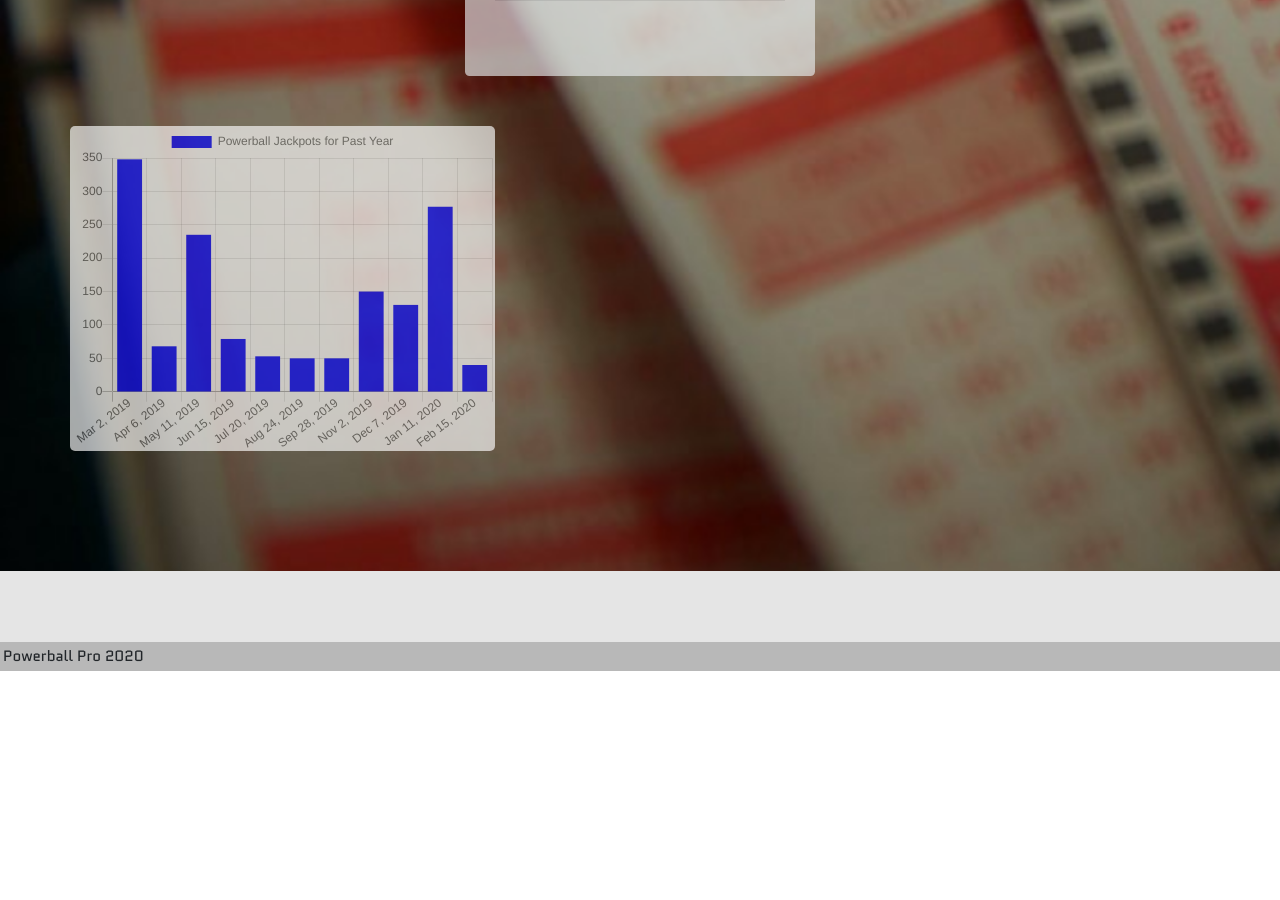
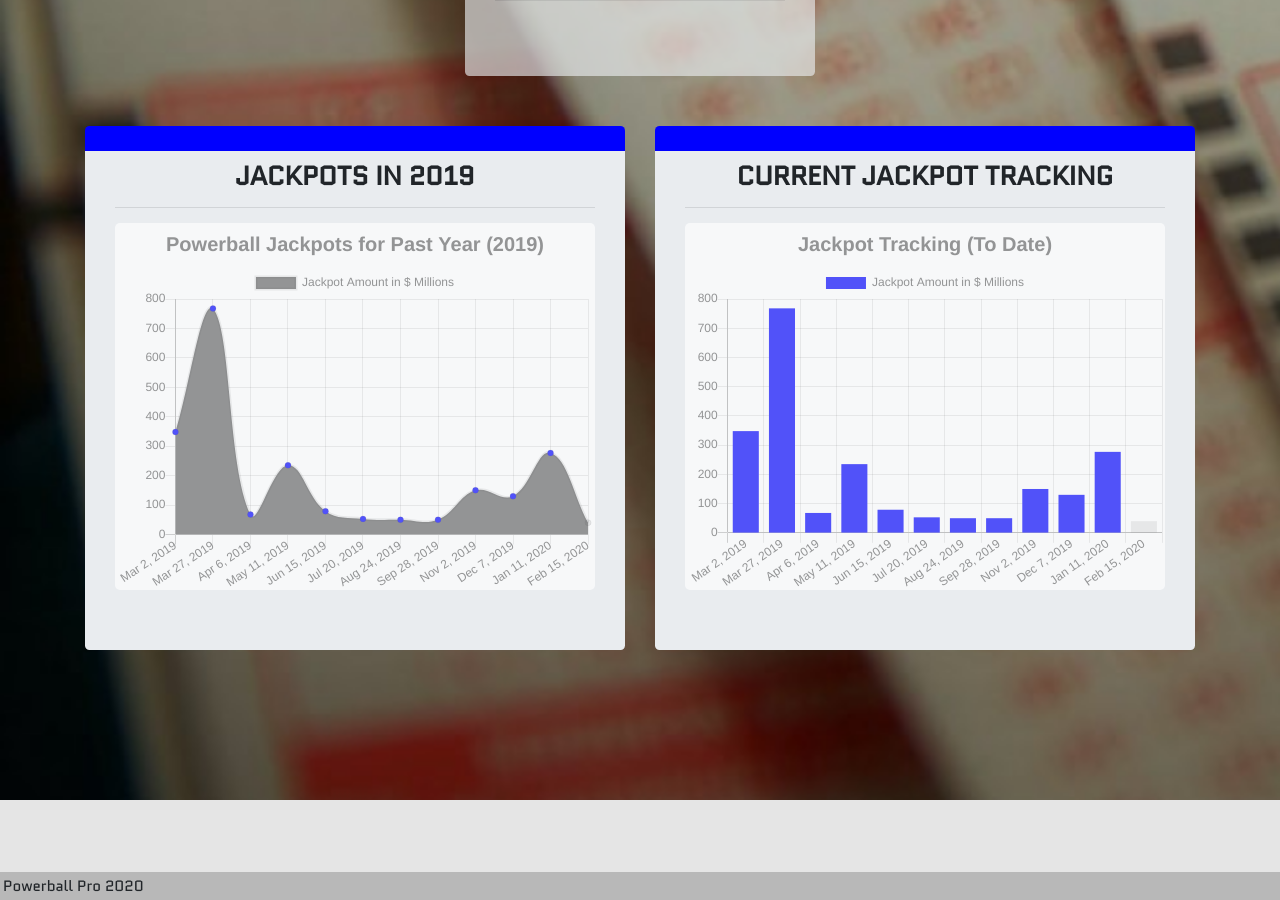
Before and after one commit to JuanCodeAtATime/powerballer, a React (Create React App) app in the folder client/: page /landing in a window 1280 px wide. Shown: the part 960-1860 px from the top of the page. Before the commit the page ends 1631 px from the top, so only its background shows below. Built offline with nearby package versions, Linux system fonts and the light colour scheme; no server answers.

Commit message:
Data visualization features complete for hardcoding.  Need to write scripts for dynamic API data.

```diff
--- a/client/src/components/Chart/index.js
+++ /dev/null
@@ -1,61 +0,0 @@
-import React, { Component } from 'react';
-import { Bar } from 'react-chartjs-2';
-
-
-
-class Chart extends Component {
-
-    constructor(props) {
-        super(props);
-        this.state = {
-            chartData: {
-
-                labels: ['Mar 2, 2019', 'Apr 6, 2019', 'May 11, 2019', 'Jun 15, 2019', 'Jul 20, 2019', 'Aug 24, 2019',
-                    'Sep 28, 2019', 'Nov 2, 2019', 'Dec 7, 2019',
-                    'Jan 11, 2020', 'Feb 15, 2020'
-                ],
-                datasets: [
-
-                    {
-
-                        label: 'Powerball Jackpots for Past Year',
-                        data: [
-                            348, //Mar 2
-                            68,  //Apr 6
-                            235,  //May 11
-                            79,  //Jun 15
-                            53,  //Jul 20
-                            50, //AUg 24
-                            50, //Sep 28
-                            150, //Nov 2
-                            130, //Dec 7
-                            277, //Jan 11
-                            40, //Feb 15
-                        ],
-
-                        backgroundColor: ['blue', 'blue', 'blue', 'blue',
-                            'blue', 'blue', 'blue', 'blue',
-                            'blue', 'blue', 'blue']
-                    }
-                ]
-            }
-
-        }
-    }
-
-    render() {
-        return (
-
-            <div className="chart" style={{ backgroundColor: "white", opacity: ".65", borderRadius: "5px" }}>
-                <Bar
-                    data={this.state.chartData}
-                    width={425}
-                    height={325}
-                />
-            </div>
-
-        )
-    }
-}
-
-export default Chart;
--- /dev/null
+++ b/client/src/components/Jackpotchart/index.js
@@ -0,0 +1,91 @@
+import React, { Component } from 'react';
+import { Bar } from 'react-chartjs-2';
+
+
+
+class Jackpotchart extends Component {
+
+    constructor(props) {
+        super(props);
+        this.state = {
+            chartData: {}
+
+        };
+
+    }
+
+    componentWillMount() {
+        this.getChartData();
+
+    }
+
+    getChartData() {
+        //AJAX calls here
+        this.setState({
+            chartData: {
+                labels:
+                    [
+                        'Mar 2, 2019', 'Mar 27, 2019', 'Apr 6, 2019', 'May 11, 2019', 'Jun 15, 2019', 'Jul 20, 2019', 'Aug 24, 2019',
+                        'Sep 28, 2019', 'Nov 2, 2019', 'Dec 7, 2019',
+                        'Jan 11, 2020', 'Feb 15, 2020'
+                    ],
+                datasets: [
+
+                    {
+                        label: 'Jackpot Amount in $ Millions',
+                        data: [
+                            348, //Mar 2,
+                            768, //Mar 27
+                            68,  //Apr 6
+                            235,  //May 11
+                            79,  //Jun 15
+                            53,  //Jul 20
+                            50, //AUg 24
+                            50, //Sep 28
+                            150, //Nov 2
+                            130, //Dec 7
+                            277, //Jan 11
+                            40, //Feb 15
+                        ],
+
+                        backgroundColor: [
+                            'blue', 'blue', 'blue', 'blue',
+                            'blue', 'blue', 'blue', 'blue',
+                            'blue', 'blue', 'blue'
+                        ]
+                    }
+                ]
+            }
+        })
+    }
+
+
+
+    render() {
+        return (
+
+            <div className="chart" style={{ backgroundColor: "white", opacity: ".65", borderRadius: "5px" }}>
+                <Bar
+                    data={this.state.chartData}
+                    width={425}
+                    height={325}
+                    options={{
+                        title: {
+                            display: true,
+                            text: 'Jackpot Tracking (To Date)',
+                            fontSize: 20
+                        },
+                        legend: {
+                            display: true,
+                            position: 'top',
+                            fontColor: '000'
+                        }
+                    }}
+                />
+            </div>
+
+        )
+    }
+}
+
+export default Jackpotchart;
--- /dev/null
+++ b/client/src/components/PastYrData/index.js
@@ -0,0 +1,92 @@
+import React, { Component } from 'react';
+import { Line, Bar } from 'react-chartjs-2';
+
+
+
+class PastYrData extends Component {
+
+    constructor(props) {
+        super(props);
+        this.state = {
+            chartData: {}
+
+        };
+
+    }
+
+    componentWillMount() {
+        this.getPastYrData();
+
+    }
+
+    getPastYrData() {
+        //AJAX calls here
+        this.setState({
+            chartData: {
+                labels:
+                    [
+                        'Mar 2, 2019', 'Mar 27, 2019', 'Apr 6, 2019', 'May 11, 2019', 'Jun 15, 2019', 'Jul 20, 2019', 'Aug 24, 2019',
+                        'Sep 28, 2019', 'Nov 2, 2019', 'Dec 7, 2019',
+                        'Jan 11, 2020', 'Feb 15, 2020'
+                    ],
+                datasets: [
+
+                    {
+                        label: 'Jackpot Amount in $ Millions',
+                        data: [
+                            348, //Mar 2,
+                            768, //Mar 27
+                            68,  //Apr 6
+                            235,  //May 11
+                            79,  //Jun 15
+                            53,  //Jul 20
+                            50, //AUg 24
+                            50, //Sep 28
+                            150, //Nov 2
+                            130, //Dec 7
+                            277, //Jan 11
+                            40, //Feb 15
+                        ],
+
+                        backgroundColor: [
+                            'blue', 'blue', 'blue', 'blue',
+                            'blue', 'blue', 'blue', 'blue',
+                            'blue', 'blue', 'blue'
+                        ]
+                    }
+                ]
+            }
+        })
+    }
+
+
+
+    render() {
+        return (
+
+            <div className="chart" style={{ backgroundColor: "white", opacity: ".65", borderRadius: "5px" }}>
+                <Line
+                    data={this.state.chartData}
+                    width={425}
+                    height={325}
+                    options={{
+                        title: {
+                            display: true,
+                            text: 'Powerball Jackpots for Past Year (2019)',
+                            fontSize: 20
+                        },
+                        legend: {
+                            display: true,
+                            position: 'top',
+                            fontColor: '000'
+                        }
+                    }}
+                />
+
+            </div>
+
+        )
+    }
+}
+
+export default PastYrData;
--- a/client/src/pages/Landing.js
+++ b/client/src/pages/Landing.js
@@ -9,7 +9,8 @@ import WinningNum from "./WinningNum";
 import Countdown from "../components/Countdown";
 import Jackpot from "../components/Jackpot/Jackpot";
 import NextDraw from "../components/NextDrawDate";
-import Chart from "../components/Chart";
+import PastYrData from "../components/PastYrData";
+import Jackpotchart from "../components/Jackpotchart";
 // import { Router } from "express";
 
 function Landing() {
@@ -23,7 +24,10 @@ function Landing() {
                     timeFormat="MM/DD/YYYY, h:mm a" /></h2>
                 </span>
 
+
                 {/*
+
+                This is for button in center of Hero element
                 <Link
                     to="/register">
 
@@ -47,7 +51,6 @@ function Landing() {
                         <Jumbotron> <h3><b>LATEST DRAWING</b></h3><hr></hr>
                             <h4><WinningNum></WinningNum></h4>
                             <br></br>
-
                             <Link>
                                 <iframe
                                     className="iframe"
@@ -57,28 +60,40 @@ function Landing() {
                                 >
                                 </iframe></Link>
                             <hr></hr>
-
-
-
-
-
                         </Jumbotron>
 
                     </Col>
 
                     <Col size="md-4" >
                         <Jumbotron> <h3><b>NEXT DRAW DATE</b></h3><hr></hr>
-
                             <NextDraw></NextDraw>
-
-
                         </Jumbotron>
                     </Col>
                 </Row>
 
                 <Row>
+                    <Col size="md-6" >
 
-                    <Chart></Chart>
+                        <div
+                            style={{ height: "auto", clear: "both", paddingTop: 10, textAlign: "center", borderTop: "solid blue 25px" }}
+                            className="jumbotron"
+                        > <h3><b>JACKPOTS IN 2019</b></h3>
+                            <hr></hr>
+                            <PastYrData></PastYrData>
+
+                        </div>
+                    </Col>
+                    <Col size="md-6" >
+
+                        <div
+                            style={{ height: "auto", clear: "both", paddingTop: 10, textAlign: "center", borderTop: "solid blue 25px" }}
+                            className="jumbotron"
+                        > <h3><b>CURRENT JACKPOT TRACKING</b></h3>
+                            <hr></hr>
+                            <Jackpotchart></Jackpotchart>
+
+                        </div>
+                    </Col>
                 </Row>
             </Container>
         </div>
```
Also changed, not shown: client/src/pages/Login.js (deleted, +0 -22 lines).
